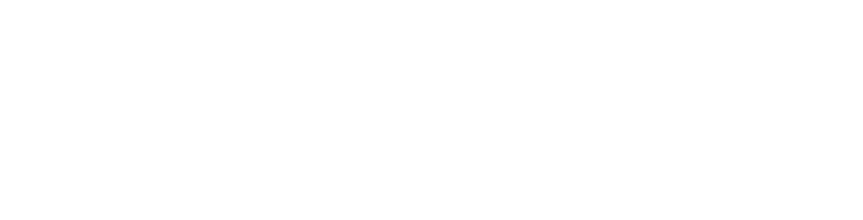
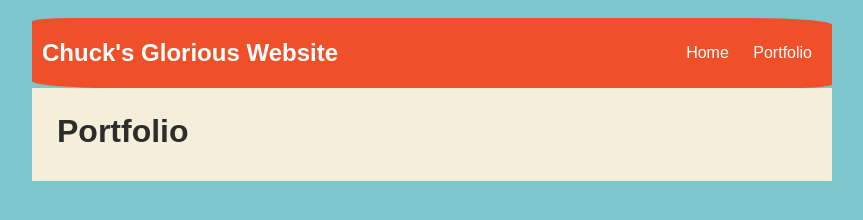
Before and after one commit to samuelsmock/vanillawebsite, a plain HTML site: page portfolio.html in a window 1280 px wide. Shown: the whole page, without its empty margins (208-1071 px from the left). Drawn offline with nearby package versions, Linux system fonts and the light colour scheme; no server answers.

Commit message:
add portfolio.html file

```diff
--- a/portfolio.html
+++ b/portfolio.html
@@ -0,0 +1,103 @@
+<!DOCTYPE HTML>
+<html>
+        <head>
+        <title>Chuck's Amazing Website</title>
+        <style type="text/css">
+            body {
+                background: rgb(125, 198, 205);
+                color: rgb(45, 45, 45);
+                padding: 10px;
+                font-family: arial;
+            }
+            header {
+                font-size: 1.5em;
+                font-weight: bold;
+            }
+            h1 {
+                margin: 10px;
+            }
+            #all-contents {
+                max-width: 800px;
+                margin: auto;
+            }
+
+            /* navigation menu */
+            nav {
+                border-radius: 5% 10%;
+                background: rgb(239, 80, 41);
+                margin: 0 auto;
+                display: flex;
+                padding: 10px;
+            }
+            nav header {
+                display: flex;
+                align-items: center;
+                color: rgb(255, 255, 255);
+                flex: 1;
+            }
+            nav ul {
+                list-style-image: none;
+            }
+            nav li {
+                display: inline-block;
+                padding: 0 10px;
+            }
+            nav a {
+                text-decoration: none;
+                color: #fff;
+            }
+
+            /* main container area beneath menu */
+            main {
+                background: rgb(245, 238, 219);
+                display: flex;
+            }
+            .content {
+                flex: 1;
+                padding: 15px;
+            }
+            #portfolio {
+                list-style-type: none;
+                padding-left: 0;
+            }
+
+            #portfolio li {
+                background: #fff;
+                padding: 10px;
+                border-radius: 10px;
+                margin-bottom: 10px;
+            }
+
+            #portfolio li:hover {
+                background: #eee;
+            }
+
+            #portfolio a {
+                text-decoration: none;
+                color: #454545;
+            }
+        </style>
+        </head>
+        <body>
+            <div id="all-contents">
+                 <nav>
+                    <header>Chuck's Glorious Website</header>
+                    <ul>
+                        <li><a href="index.html">Home</a>
+                        </li>
+                        <li><a href="portfolio.html">Portfolio</a>
+                        </li>
+                    </ul>
+                </nav>
+                <main>
+                    <div class = "content">
+                        <h1>Portfolio</h1>
+                        <ul id="portfolio">
+                        </ul>
+                    </div>
+                </main>
+            </div>
+            <script src="https://ajax.googleapis.com/ajax/libs/jquery/2.1.3/jquery.min.js"></script>
+        <script id="portfolioScript">$(document).ready(function() {$.getJSON('projects/projects.json').then(function(data) { data.projects.forEach(function(project){ $('#portfolio').append('<li><a href="projects/' + project.name + '/">' + project.title + ' : ' + project.description + '</a></li>'); }); }); });</script>
+    </body>
+</html>
```
Also changed, not shown: index.html (+4 -3 lines).
